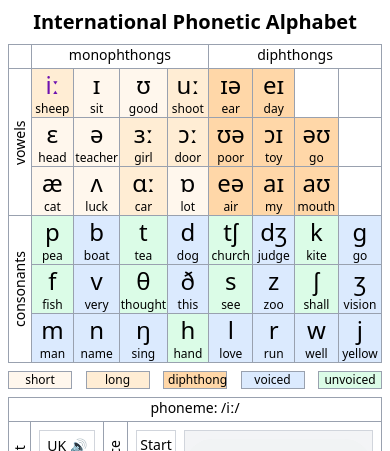
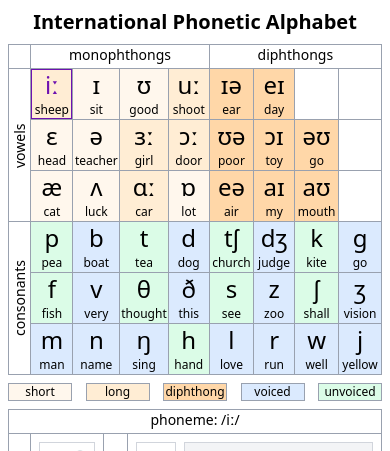
Before and after one commit to jounger/ipa101, a React (Vite) app: page / in a window 390 px wide. Shown: the top 451 px of the page. Built offline with nearby package versions, Linux system fonts and the light colour scheme.

Commit message:
fix: fix chart UI

```diff
--- a/index.html
+++ b/index.html
@@ -44,9 +44,8 @@
     />
     <meta name="twitter:image" content="/images/branding/og-image.jpg" />
 
-
     <!-- Google AdSense -->
-    <meta name="google-adsense-account" content="ca-pub-4306991000753152">
+    <meta name="google-adsense-account" content="ca-pub-4306991000753152" />
 
     <!-- Google tag (gtag.js) -->
     <script
--- a/src/components/Chart.jsx
+++ b/src/components/Chart.jsx
@@ -72,19 +72,20 @@ export default function Chart({ ipa, selectedPhoneme, onClickPhoneme }) {
   return (
     <table className="w-auto table-auto border-collapse border border-gray-400">
       <caption className="caption-bottom pt-2">
-        <div className="flex w-full justify-between sm:justify-center sm:gap-2">
+        <div className="flex w-full justify-between gap-1 sm:justify-center sm:gap-2">
           {chartColors.map((color, index) => {
             const [key, value] = Object.entries(color)[0]
             return (
-              <p
-                key={index}
+              <div
                 className={classNames(
                   value,
-                  "w-16 cursor-pointer border border-gray-400 px-1 text-center text-xs font-light sm:w-20 sm:px-2 sm:text-sm",
+                  "w-16 cursor-pointer border border-gray-400 text-center sm:w-20 sm:px-2",
                 )}
               >
-                {key}
-              </p>
+                <p key={index} className="text-xs font-light sm:text-sm">
+                  {key}
+                </p>
+              </div>
             )
           })}
         </div>
--- a/src/components/Phoneme.jsx
+++ b/src/components/Phoneme.jsx
@@ -10,17 +10,23 @@ export default function Cell({ phoneme, isSelected, onClick }) {
   }, [phoneme.examples])
 
   return (
-    <div className="cursor-pointer text-center md:p-2" onClick={onClick}>
+    <div
+      className={classNames(
+        { "inset-ring inset-ring-purple-800 sm:inset-ring-2": isSelected },
+        "h-full w-full cursor-pointer text-center md:p-2",
+      )}
+      onClick={onClick}
+    >
       <p
         className={classNames(
           { "text-purple-800": isSelected },
-          "text-2xl font-normal sm:text-3xl md:text-4xl",
+          "text-2xl font-normal sm:text-4xl",
         )}
       >
         {phoneme.symbol}
       </p>
       <p
-        className="cursor-help text-xs font-light hover:underline md:text-sm"
+        className="cursor-help p-px text-xs font-light hover:underline md:text-sm"
         title={example.transcription}
       >
         {example.text}
```
